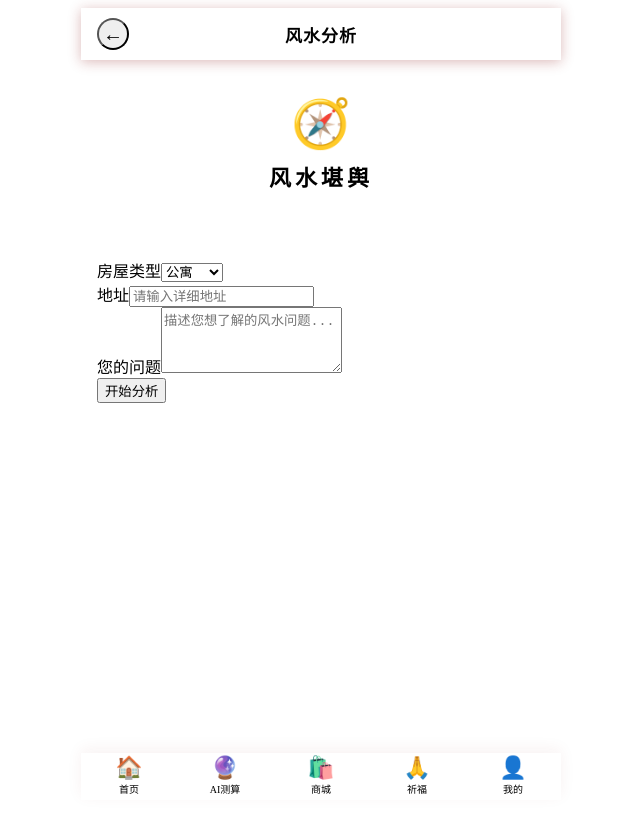
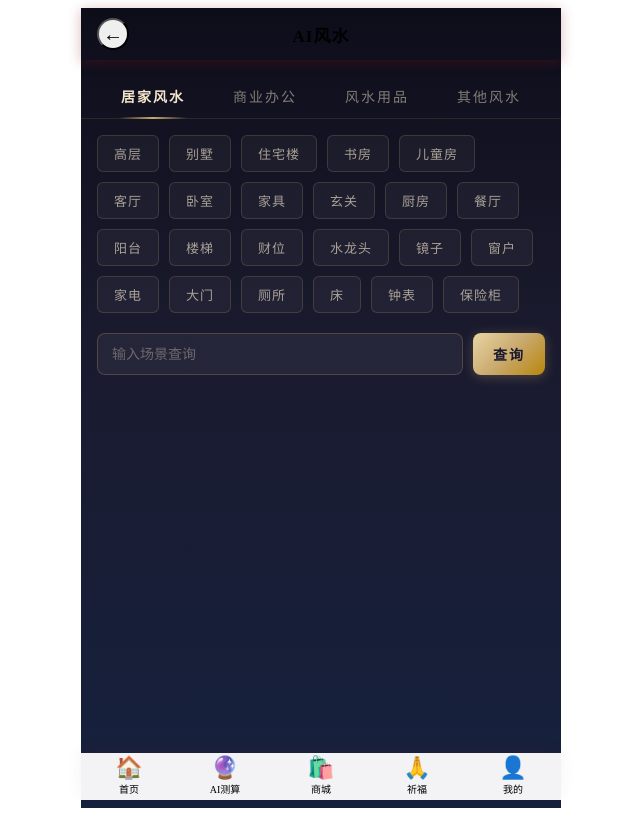
Before and after one commit to MIIEpAIB/mobile-frontend, a Vue app: page /ai/fengshui in a window 1280 px wide. Shown: the whole page, without its empty margins (319-959 px from the left). Built offline with nearby package versions, Linux system fonts and the light colour scheme; the HTML template or start-up script is replaced by a standard one.

Commit message:
first commit

```diff
--- a/src/views/ai/Fengshui.vue
+++ b/src/views/ai/Fengshui.vue
@@ -1,54 +1,438 @@
 <template>
-  <div class="page-container">
-    <NavBar title="风水分析" />
-    <div class="hero"><span>🧭</span><h2>风水堪舆</h2></div>
-    <div class="form-area" v-if="!result">
-      <div class="form-group"><label class="form-label">房屋类型</label>
-        <select class="form-input" v-model="form.house_type"><option value="apartment">公寓</option><option value="house">独栋</option><option value="office">办公室</option><option value="shop">商铺</option></select>
+  <div class="fengshui-page page-container">
+    <NavBar title="AI风水" />
+
+    <!-- 分类标签页 -->
+    <div class="category-tabs" v-if="!result">
+      <button
+        v-for="cat in categories"
+        :key="cat.key"
+        class="cat-tab"
+        :class="{ active: activeCat === cat.key }"
+        @click="activeCat = cat.key"
+      >
+        {{ cat.label }}
+      </button>
+    </div>
+
+    <!-- 场景标签网格 -->
+    <div class="tags-section" v-if="!result">
+      <div class="tags-grid">
+        <button
+          v-for="tag in currentTags"
+          :key="tag"
+          class="tag-btn"
+          :class="{ active: selectedTag === tag }"
+          @click="selectTag(tag)"
+        >
+          {{ tag }}
+        </button>
       </div>
-      <div class="form-group"><label class="form-label">地址</label><input class="form-input" v-model="form.address" placeholder="请输入详细地址" /></div>
-      <div class="form-group"><label class="form-label">您的问题</label><textarea class="form-textarea" v-model="form.question" placeholder="描述您想了解的风水问题..." rows="4"></textarea></div>
-      <button class="btn-primary" @click="submit" :disabled="loading">{{ loading ? '分析中...' : '开始分析' }}</button>
     </div>
-    <div class="result card fade-in-up" v-else>
-      <h3 class="res-title">🧭 风水分析报告</h3>
-      <p class="res-text">{{ result.overall_analysis }}</p>
-      <div v-for="pos in (result.key_positions||[])" :key="pos.position" class="pos-card">
-        <h4>{{ pos.position }}</h4><p>{{ pos.analysis }}</p><p class="suggestion">💡 {{ pos.suggestion }}</p>
+
+    <!-- 搜索栏 -->
+    <div class="search-bar" v-if="!result">
+      <input
+        type="text"
+        class="search-input"
+        v-model="searchText"
+        placeholder="输入场景查询"
+        @keyup.enter="doQuery"
+      />
+      <button class="search-btn" @click="doQuery" :disabled="loading">
+        {{ loading ? '查询中...' : '查询' }}
+      </button>
+    </div>
+
+    <!-- 结果区域 -->
+    <div class="result-section fade-in-up" v-if="result">
+      <div class="result-card">
+        <div class="result-header">
+          <span class="result-tag-badge">{{ result.query_tag || '风水分析' }}</span>
+        </div>
+        <div class="result-body">
+          <!-- 整体分析 -->
+          <div class="analysis-block" v-if="result.overall_analysis">
+            <h4>整体分析</h4>
+            <p>{{ result.overall_analysis }}</p>
+          </div>
+
+          <!-- 关键位置 -->
+          <div v-if="result.key_positions && result.key_positions.length" class="positions-list">
+            <div v-for="pos in result.key_positions" :key="pos.position" class="pos-item">
+              <h4>{{ pos.position }}</h4>
+              <p>{{ pos.analysis }}</p>
+              <p class="suggestion" v-if="pos.suggestion">💡 {{ pos.suggestion }}</p>
+            </div>
+          </div>
+
+          <!-- 纯文本 -->
+          <div class="analysis-block" v-if="result.analysis && !result.overall_analysis">
+            <p>{{ result.analysis }}</p>
+          </div>
+        </div>
       </div>
-      <button class="btn-outline" @click="result=null" style="margin-top:16px">重新分析</button>
+
+      <button class="redraw-btn" @click="result = null">重新查询</button>
     </div>
   </div>
 </template>
+
 <script setup>
-import { ref } from 'vue'
+import { ref, computed } from 'vue'
 import NavBar from '@/components/NavBar.vue'
 import { aiFengshui } from '@/api/modules/ai'
-const loading = ref(false), result = ref(null)
-const form = ref({ house_type: 'apartment', address: '', question: '' })
-const submit = async () => {
-  if (!form.value.address && !form.value.question) return alert('请填写地址或问题')
+
+const loading = ref(false)
+const result = ref(null)
+const activeCat = ref('home')
+const selectedTag = ref('')
+const searchText = ref('')
+
+const categories = [
+  { key: 'home', label: '居家风水' },
+  { key: 'business', label: '商业办公' },
+  { key: 'items', label: '风水用品' },
+  { key: 'other', label: '其他风水' },
+]
+
+const tagData = {
+  home: [
+    '高层', '别墅', '住宅楼', '书房', '儿童房', '客厅',
+    '卧室', '家具', '玄关', '厨房', '餐厅', '阳台',
+    '楼梯', '财位', '水龙头', '镜子', '窗户', '家电',
+    '大门', '厕所', '床', '钟表', '保险柜',
+  ],
+  business: [
+    '商铺', '电梯', '事业官运', '公司', '办公桌', '厂房',
+    '办公室', '收银台', '经理室',
+  ],
+  items: [
+    '貔貅', '大象', '狮子', '鸳鸯', '狐狸', '蝙蝠',
+    '龙龟', '五帝钱币', '八卦镜', '财神', '升官印', '文昌塔',
+    '葫芦', '水晶', '桃木', '桃木剑', '牡丹图', '风铃',
+    '佛像', '佛珠', '金元宝', '辟邪', '如意', '刀剑',
+    '麒麟', '水晶球', '金蟾', '神桌',
+  ],
+  other: [
+    '停车场', '庭院', '墓地', '喷泉', '补水', '补土',
+    '补金', '补木', '补火', '购房', '学业读书', '防小人',
+    '化煞', '尖角', '色彩', '汽车', '车库',
+  ],
+}
+
+const currentTags = computed(() => tagData[activeCat.value] || [])
+
+const selectTag = (tag) => {
+  selectedTag.value = tag
+  searchText.value = tag
+}
+
+const doQuery = async () => {
+  const query = searchText.value || selectedTag.value
+  if (!query) return alert('请选择场景或输入查询内容')
+
   loading.value = true
   try {
-    const r = await aiFengshui({ address: form.value.address, direction: form.value.question || '' })
+    const r = await aiFengshui({ address: query, direction: query })
     const d = r.data
-    // 后端 DeepSeek 返回 analysis 全文
-    result.value = { overall_analysis: d.analysis || d.overall_analysis || '', key_positions: d.key_positions || [] }
+    result.value = {
+      query_tag: query,
+      overall_analysis: d.analysis || d.overall_analysis || '',
+      key_positions: d.key_positions || [],
+      analysis: d.analysis || '',
+    }
   } catch {
-    result.value = { overall_analysis: '整体风水格局良好，坐北朝南，采光充足。建议客厅摆放绿植以增旺财运。', key_positions: [{ position: '客厅', analysis: '客厅位于财位，采光好', suggestion: '摆放发财树，增添生气' }, { position: '卧室', analysis: '卧室偏西，气场平稳', suggestion: '床头朝东放置，有助休息' }] }
-  } finally { loading.value = false }
+    result.value = {
+      query_tag: query,
+      overall_analysis: `关于"${query}"的风水分析：整体风水格局良好。${query}的摆放与布局需遵循阴阳调和、五行相生的原则。建议结合具体户型和朝向综合考量，方能达到最佳的风水效果。`,
+      key_positions: [
+        { position: '方位', analysis: `${query}宜安置于吉位，避开煞位`, suggestion: '结合罗盘确定具体方位' },
+        { position: '五行', analysis: '注意与周围环境的五行相生关系', suggestion: '可通过色彩与材质进行调节' },
+      ],
+    }
+  } finally {
+    loading.value = false
+  }
 }
 </script>
+
 <style scoped>
-.hero { text-align:center; padding:36px 20px 28px; background:linear-gradient(160deg,var(--color-primary-dark),var(--color-primary)); color:var(--text-inverse); }
-.hero span { font-size:48px; }
-.hero h2 { font-family:var(--font-serif); font-size:22px; color:var(--color-gold); letter-spacing:4px; margin-top:8px; }
-.form-area { padding:20px 16px; }
-.result { margin:16px; }
-.res-title { font-family:var(--font-serif); font-size:18px; color:var(--color-primary); margin-bottom:12px; text-align:center; }
-.res-text { font-size:14px; color:var(--text-secondary); line-height:1.8; margin-bottom:16px; }
-.pos-card { background:var(--bg-secondary); border-radius:var(--radius-md); padding:14px; margin-bottom:10px; }
-.pos-card h4 { font-size:15px; color:var(--color-primary); margin-bottom:6px; }
-.pos-card p { font-size:13px; color:var(--text-secondary); line-height:1.6; }
-.suggestion { color:var(--color-gold-dark); margin-top:6px; }
+.fengshui-page {
+  background: linear-gradient(180deg, #0d0d1a 0%, #1a1a2e 40%, #16213e 100%);
+  min-height: 100vh;
+}
+
+/* ===== 分类标签页 ===== */
+.category-tabs {
+  display: flex;
+  padding: 16px 16px 0;
+  gap: 0;
+  border-bottom: 1px solid rgba(201, 169, 110, 0.15);
+}
+
+.cat-tab {
+  flex: 1;
+  padding: 10px 0 12px;
+  border: none;
+  background: none;
+  font-size: 14px;
+  font-family: 'STKaiti', 'KaiTi', serif;
+  letter-spacing: 2px;
+  color: rgba(245, 230, 204, 0.5);
+  cursor: pointer;
+  transition: all 0.3s;
+  position: relative;
+}
+
+.cat-tab.active {
+  color: #f5e6cc;
+  font-weight: 700;
+}
+
+.cat-tab.active::after {
+  content: '';
+  position: absolute;
+  bottom: -1px;
+  left: 20%;
+  width: 60%;
+  height: 2px;
+  background: linear-gradient(90deg, transparent, #c9a96e, transparent);
+  border-radius: 1px;
+}
+
+/* ===== 标签网格 ===== */
+.tags-section {
+  padding: 16px 16px 12px;
+}
+
+.tags-grid {
+  display: flex;
+  flex-wrap: wrap;
+  gap: 10px;
+}
+
+.tag-btn {
+  padding: 8px 16px;
+  border-radius: 6px;
+  border: 1px solid rgba(201, 169, 110, 0.2);
+  background: rgba(255, 255, 255, 0.04);
+  color: rgba(245, 230, 204, 0.65);
+  font-size: 13px;
+  cursor: pointer;
+  transition: all 0.25s;
+  font-family: 'STKaiti', 'KaiTi', serif;
+  letter-spacing: 1px;
+}
+
+.tag-btn:active {
+  transform: scale(0.95);
+}
+
+.tag-btn.active {
+  background: linear-gradient(135deg, rgba(201, 169, 110, 0.25), rgba(184, 134, 11, 0.15));
+  color: #f5e6cc;
+  border-color: #c9a96e;
+  box-shadow: 0 0 10px rgba(201, 169, 110, 0.2);
+}
+
+/* ===== 搜索栏 ===== */
+.search-bar {
+  display: flex;
+  padding: 8px 16px 24px;
+  gap: 10px;
+}
+
+.search-input {
+  flex: 1;
+  height: 42px;
+  padding: 0 14px;
+  border-radius: 8px;
+  border: 1.5px solid rgba(201, 169, 110, 0.25);
+  background: rgba(255, 255, 255, 0.05);
+  color: rgba(245, 230, 204, 0.9);
+  font-size: 14px;
+  outline: none;
+  transition: all 0.3s;
+  box-sizing: border-box;
+}
+
+.search-input::placeholder {
+  color: rgba(245, 230, 204, 0.35);
+}
+
+.search-input:focus {
+  border-color: #c9a96e;
+  box-shadow: 0 0 8px rgba(201, 169, 110, 0.2);
+}
+
+.search-btn {
+  flex-shrink: 0;
+  height: 42px;
+  padding: 0 20px;
+  border: none;
+  border-radius: 8px;
+  font-size: 14px;
+  font-weight: 700;
+  color: #1a1a2e;
+  cursor: pointer;
+  background: linear-gradient(135deg, #e8d5a3, #c9a96e, #b8860b);
+  box-shadow: 0 2px 12px rgba(201, 169, 110, 0.3);
+  transition: all 0.3s;
+  font-family: 'STKaiti', 'KaiTi', serif;
+  letter-spacing: 2px;
+  position: relative;
+  overflow: hidden;
+}
+
+.search-btn::before {
+  content: '';
+  position: absolute;
+  top: -50%;
+  left: -50%;
+  width: 200%;
+  height: 200%;
+  background: linear-gradient(45deg, transparent 40%, rgba(255,255,255,0.15) 50%, transparent 60%);
+  animation: shimmer 3s infinite;
+}
+
+@keyframes shimmer {
+  0% { transform: translateX(-100%) translateY(-100%); }
+  100% { transform: translateX(100%) translateY(100%); }
+}
+
+.search-btn:active {
+  transform: scale(0.97);
+}
+
+.search-btn:disabled {
+  opacity: 0.7;
+  cursor: not-allowed;
+}
+
+/* ===== 结果区域 ===== */
+.result-section {
+  padding: 20px 16px 40px;
+}
+
+.result-card {
+  border-radius: 16px;
+  overflow: hidden;
+  border: 1.5px solid rgba(201, 169, 110, 0.3);
+  background: rgba(255, 255, 255, 0.05);
+  backdrop-filter: blur(10px);
+}
+
+.result-header {
+  text-align: center;
+  padding: 24px 20px 16px;
+  background: linear-gradient(180deg, rgba(201, 169, 110, 0.12), transparent);
+}
+
+.result-tag-badge {
+  display: inline-block;
+  font-family: 'STKaiti', 'KaiTi', serif;
+  font-size: 20px;
+  font-weight: 700;
+  color: #f5e6cc;
+  padding: 8px 28px;
+  border: 2px solid #c9a96e;
+  border-radius: 40px;
+  background: linear-gradient(135deg, rgba(201, 169, 110, 0.2), rgba(184, 134, 11, 0.1));
+  letter-spacing: 3px;
+  text-shadow: 0 0 10px rgba(201, 169, 110, 0.4);
+}
+
+.result-body {
+  padding: 20px;
+}
+
+.analysis-block {
+  margin-bottom: 16px;
+}
+
+.analysis-block h4 {
+  font-family: 'STKaiti', 'KaiTi', serif;
+  font-size: 16px;
+  color: #c9a96e;
+  margin: 0 0 10px;
+  letter-spacing: 2px;
+}
+
+.analysis-block p {
+  font-size: 14px;
+  color: rgba(245, 230, 204, 0.7);
+  line-height: 2;
+  margin: 0;
+}
+
+.positions-list {
+  margin-top: 16px;
+}
+
+.pos-item {
+  padding: 14px;
+  margin-bottom: 10px;
+  background: rgba(201, 169, 110, 0.06);
+  border: 1px solid rgba(201, 169, 110, 0.12);
+  border-radius: 10px;
+}
+
+.pos-item h4 {
+  font-family: 'STKaiti', 'KaiTi', serif;
+  font-size: 15px;
+  color: #c9a96e;
+  margin: 0 0 8px;
+  letter-spacing: 2px;
+}
+
+.pos-item p {
+  font-size: 13px;
+  color: rgba(245, 230, 204, 0.65);
+  line-height: 1.8;
+  margin: 0 0 4px;
+}
+
+.pos-item .suggestion {
+  color: rgba(212, 160, 74, 0.9);
+  margin-top: 8px;
+  font-size: 13px;
+}
+
+.redraw-btn {
+  display: block;
+  width: 100%;
+  margin-top: 20px;
+  padding: 12px 0;
+  border-radius: 10px;
+  border: 1.5px solid rgba(201, 169, 110, 0.4);
+  background: transparent;
+  color: #c9a96e;
+  font-size: 15px;
+  font-family: 'STKaiti', 'KaiTi', serif;
+  letter-spacing: 3px;
+  cursor: pointer;
+  transition: all 0.3s;
+}
+
+.redraw-btn:active {
+  background: rgba(201, 169, 110, 0.1);
+  transform: scale(0.98);
+}
+
+/* ===== 动画 ===== */
+.fade-in-up {
+  animation: fadeInUp 0.6s ease-out;
+}
+
+@keyframes fadeInUp {
+  from {
+    opacity: 0;
+    transform: translateY(24px);
+  }
+  to {
+    opacity: 1;
+    transform: translateY(0);
+  }
+}
 </style>
```
